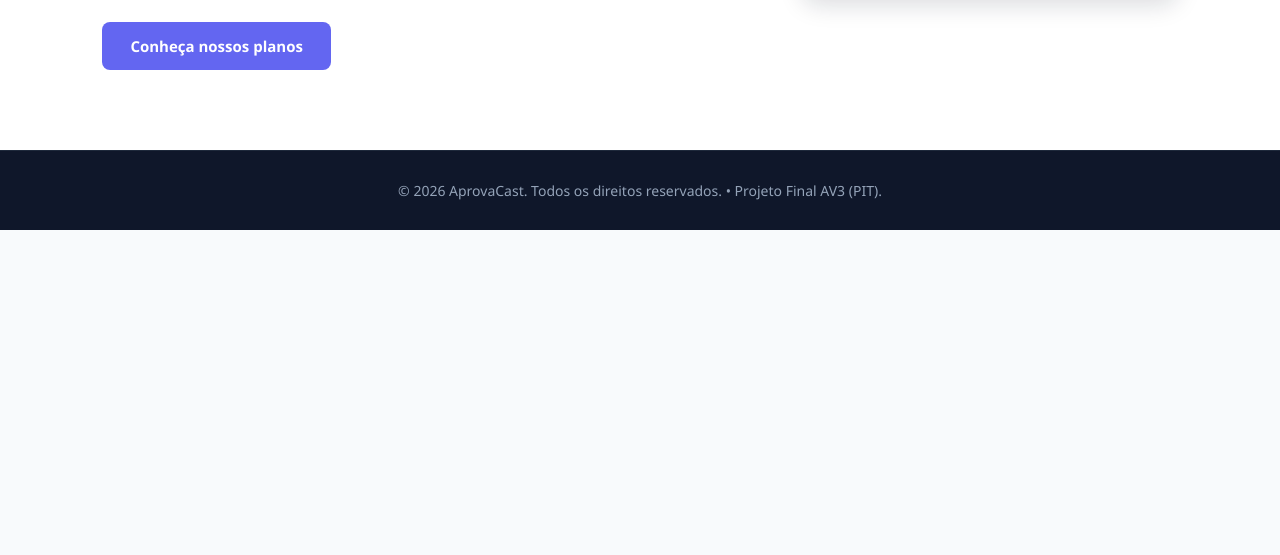
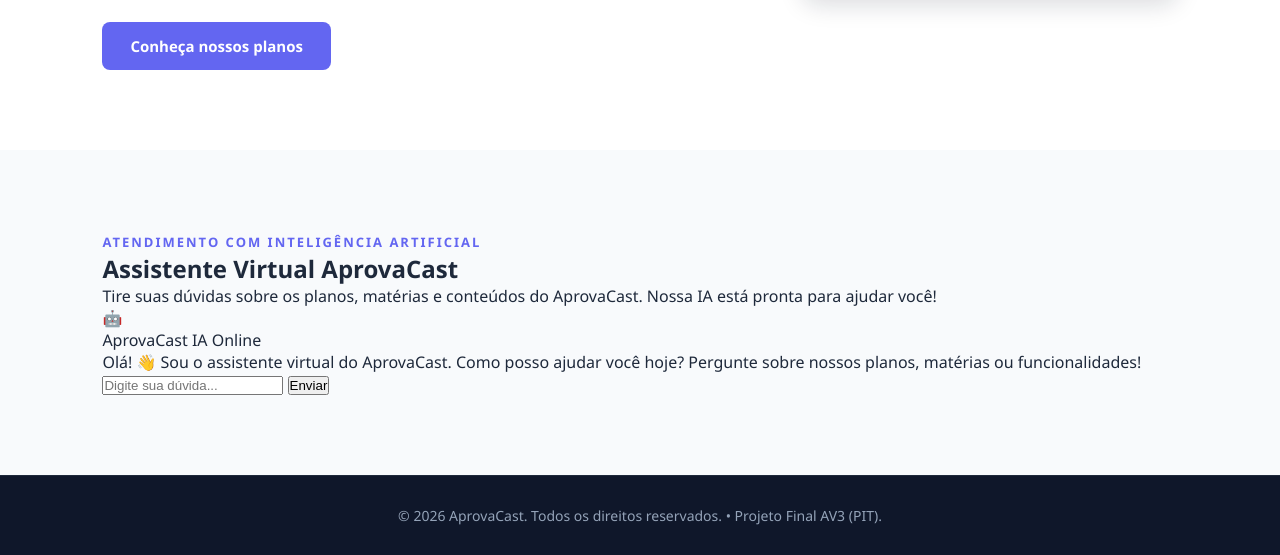
Before and after one commit to R4MBR4/landingPageAprovaCast, a plain HTML site: page index.html in a window 1280 px wide. Shown: the part 439-994 px from the top of the page. Before the commit the page ends 800 px from the top, so only its background shows below. Drawn offline with Linux system fonts and the light colour scheme.

Commit message:
feat: adiciona estrutura HTML da secao chatbot (Rilley)

```diff
--- a/index.html
+++ b/index.html
@@ -83,8 +83,34 @@
 
 
     <!-- ============================================================== -->
-    <!-- [RAMON]: A SEÇÃO #chatbot (ASSISTENTE VIRTUAL) ENTRARÁ AQUI   -->
+    <!-- [RILLEY]: SEÇÃO #chatbot (ASSISTENTE VIRTUAL)                  -->
     <!-- ============================================================== -->
+    <section id="chatbot" class="chatbot">
+        <div class="chatbot-cabecalho">
+            <span class="destaque">ATENDIMENTO COM INTELIGÊNCIA ARTIFICIAL</span>
+            <h2>Assistente Virtual AprovaCast</h2>
+            <p>Tire suas dúvidas sobre os planos, matérias e conteúdos do AprovaCast. Nossa IA está pronta para ajudar você!</p>
+        </div>
+
+        <div class="chat-card">
+            <div class="chat-topo">
+                <div class="chat-avatar">🤖</div>
+                <div class="chat-info">
+                    <span class="chat-nome">AprovaCast IA</span>
+                    <span class="chat-status"><span class="status-ponto"></span> Online</span>
+                </div>
+            </div>
+
+            <div id="resposta" class="chat-resposta">
+                Olá! 👋 Sou o assistente virtual do AprovaCast. Como posso ajudar você hoje? Pergunte sobre nossos planos, matérias ou funcionalidades!
+            </div>
+
+            <div class="chat-entrada">
+                <input type="text" id="mensagem" placeholder="Digite sua dúvida..." />
+                <button id="enviarMensagem">Enviar</button>
+            </div>
+        </div>
+    </section>
 
 
     <!-- ========================================== -->
```
